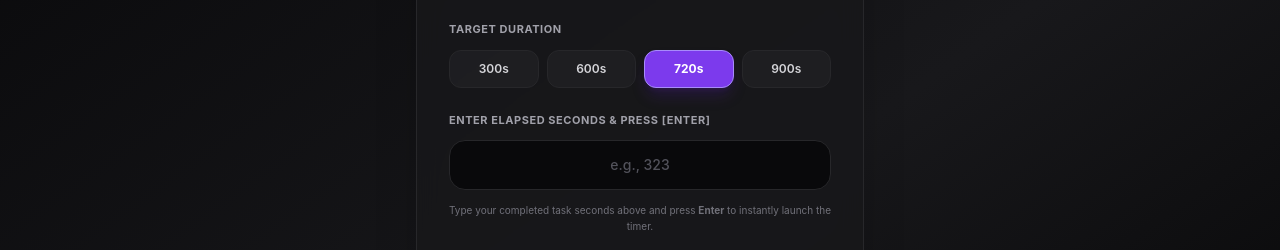
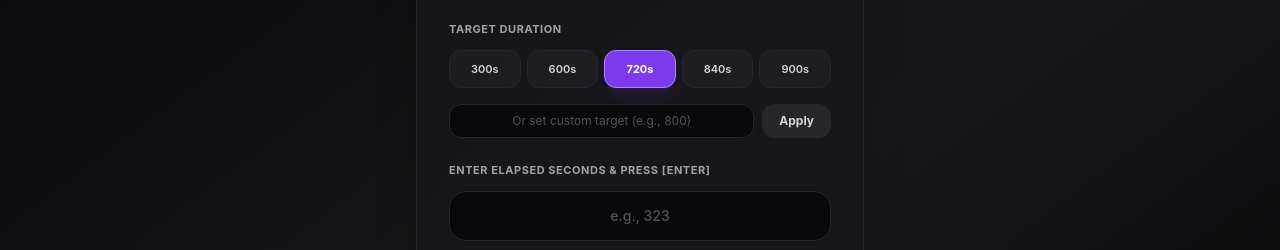
Before and after one commit to cryptogoddes/task-submission-time-tracker, a plain HTML site: page index.html in a window 1280 px wide. Shown: the part 168-418 px from the top of the page. Drawn offline with nearby package versions, Linux system fonts and the light colour scheme.

Commit message:
Add files via upload

```diff
--- a/index.html
+++ b/index.html
@@ -55,39 +55,64 @@
           </p>
         </div>
 
+        <!-- Target Duration Presets & Custom Input -->
         <div class="space-y-3">
           <label
             class="block text-[11px] font-bold uppercase tracking-wider text-zinc-400"
             >Target Duration</label
           >
-          <div class="grid grid-cols-4 gap-2">
+          <div class="grid grid-cols-5 gap-1.5">
             <button
               onclick="setTarget(300)"
               id="btn-300"
-              class="py-2.5 bg-zinc-800/50 hover:bg-zinc-800 text-zinc-300 rounded-xl font-semibold text-xs transition-all border border-zinc-800 hover:border-zinc-700 active:scale-95"
+              class="py-2.5 bg-zinc-800/50 hover:bg-zinc-800 text-zinc-300 rounded-xl font-semibold text-[11px] transition-all border border-zinc-800 hover:border-zinc-700 active:scale-95"
             >
               300s
             </button>
             <button
               onclick="setTarget(600)"
               id="btn-600"
-              class="py-2.5 bg-zinc-800/50 hover:bg-zinc-800 text-zinc-300 rounded-xl font-semibold text-xs transition-all border border-zinc-800 hover:border-zinc-700 active:scale-95"
+              class="py-2.5 bg-zinc-800/50 hover:bg-zinc-800 text-zinc-300 rounded-xl font-semibold text-[11px] transition-all border border-zinc-800 hover:border-zinc-700 active:scale-95"
             >
               600s
             </button>
             <button
               onclick="setTarget(720)"
               id="btn-720"
-              class="py-2.5 bg-violet-600 text-white rounded-xl font-bold text-xs transition-all border border-violet-400 shadow-lg shadow-violet-900/30 active:scale-95"
+              class="py-2.5 bg-violet-600 text-white rounded-xl font-bold text-[11px] transition-all border border-violet-400 shadow-lg shadow-violet-900/30 active:scale-95"
             >
               720s
             </button>
             <button
+              onclick="setTarget(840)"
+              id="btn-840"
+              class="py-2.5 bg-zinc-800/50 hover:bg-zinc-800 text-zinc-300 rounded-xl font-semibold text-[11px] transition-all border border-zinc-800 hover:border-zinc-700 active:scale-95"
+            >
+              840s
+            </button>
+            <button
               onclick="setTarget(900)"
               id="btn-900"
-              class="py-2.5 bg-zinc-800/50 hover:bg-zinc-800 text-zinc-300 rounded-xl font-semibold text-xs transition-all border border-zinc-800 hover:border-zinc-700 active:scale-95"
+              class="py-2.5 bg-zinc-800/50 hover:bg-zinc-800 text-zinc-300 rounded-xl font-semibold text-[11px] transition-all border border-zinc-800 hover:border-zinc-700 active:scale-95"
             >
               900s
+            </button>
+          </div>
+
+          <!-- Dynamic Custom Target Input -->
+          <div class="flex gap-2 pt-1">
+            <input
+              type="number"
+              id="custom-target-input"
+              placeholder="Or set custom target (e.g., 800)"
+              onkeydown="handleCustomTargetKeydown(event)"
+              class="flex-1 bg-zinc-950 px-3 py-2 rounded-xl border border-zinc-800 focus:outline-none focus:border-zinc-700 text-xs text-white placeholder-zinc-600 text-center [appearance:textfield] [&::-webkit-outer-spin-button]:appearance-none [&::-webkit-inner-spin-button]:appearance-none"
+            />
+            <button
+              onclick="applyCustomTarget()"
+              class="px-4 py-2 bg-zinc-800 hover:bg-zinc-700 text-zinc-300 hover:text-white rounded-xl text-xs font-bold transition-all border border-zinc-800 hover:border-zinc-700"
+            >
+              Apply
             </button>
           </div>
         </div>
@@ -229,6 +254,7 @@
       const status = document.getElementById("timer-status");
       const startBtn = document.getElementById("btn-start");
       const offsetInput = document.getElementById("current-seconds");
+      const customTargetInput = document.getElementById("custom-target-input");
       const stopAlarmBtn = document.getElementById("btn-stop-alarm");
       const bodyBg = document.getElementById("body-bg");
       const wakelockStatus = document.getElementById("wakelock-status");
@@ -334,6 +360,26 @@
         }
       }
 
+      // Handle "Enter" key inside the custom target input field
+      function handleCustomTargetKeydown(event) {
+        if (event.key === "Enter") {
+          event.preventDefault();
+          applyCustomTarget();
+        }
+      }
+
+      // Apply dynamic custom target input values
+      function applyCustomTarget() {
+        const value = parseInt(customTargetInput.value, 10);
+        if (isNaN(value) || value <= 0) {
+          alert("Please enter a valid number of seconds for the target.");
+          return;
+        }
+        setTarget(value);
+        customTargetInput.value = "";
+        customTargetInput.blur();
+      }
+
       // Calculates, clears input, and starts the timer immediately
       function applyOffsetAndStart() {
         const inputSeconds = parseInt(offsetInput.value, 10);
@@ -417,14 +463,16 @@
       }
 
       function setTargetUI(seconds) {
-        [300, 600, 720, 900].forEach((val) => {
+        // Update selection states for the preset buttons
+        [300, 600, 720, 840, 900].forEach((val) => {
           const btn = document.getElementById(`btn-${val}`);
+          if (!btn) return;
           if (val === seconds) {
             btn.className =
-              "py-2.5 bg-violet-600 text-white rounded-xl font-bold text-xs transition-all border border-violet-400 shadow-lg shadow-violet-900/30 active:scale-95";
+              "py-2.5 bg-violet-600 text-white rounded-xl font-bold text-[11px] transition-all border border-violet-400 shadow-lg shadow-violet-900/30 active:scale-95";
           } else {
             btn.className =
-              "py-2.5 bg-zinc-800/50 hover:bg-zinc-800 text-zinc-300 rounded-xl font-semibold text-xs transition-all border border-zinc-800 hover:border-zinc-700 active:scale-95";
+              "py-2.5 bg-zinc-800/50 hover:bg-zinc-800 text-zinc-300 rounded-xl font-semibold text-[11px] transition-all border border-zinc-800 hover:border-zinc-700 active:scale-95";
           }
         });
       }
```
Also changed, not shown: sw.js (+18 -20 lines).
